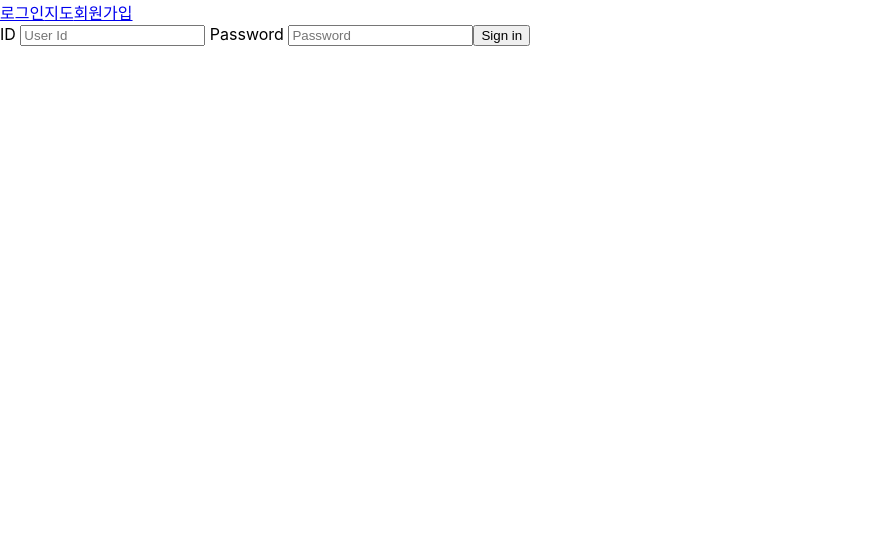
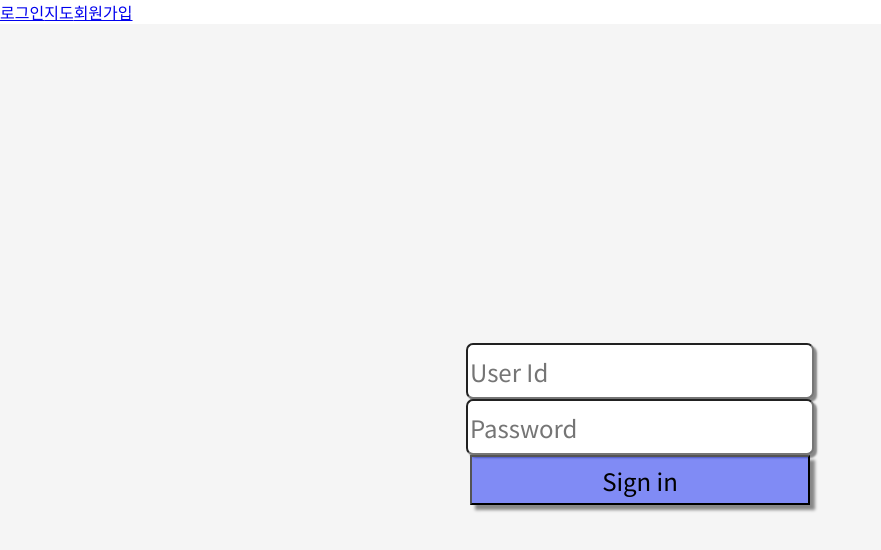
Before and after one commit to dgsw-2019-hackathon/LoFound, a React (Create React App) app in the folder WEB/: page / in a window 1280 px wide. Shown: the top 550 px of the page, without its empty margins (0-881 px from the left). Built offline with nearby package versions, Linux system fonts and the light colour scheme; what google-maps-react would draw is missing.

Commit message:
[ADD, FIX] login, list
로그인 디자인 추가, 리스트 콘솔 추가

```diff
--- a/WEB/src/routes/Find/LostProperty/PropertyList.js
+++ b/WEB/src/routes/Find/LostProperty/PropertyList.js
@@ -7,14 +7,22 @@ class PropertyList extends Component {
         property: []
     };
 
-    async componentDidMount(){
-        let {data: property } = await axios.get('http://192.168.137.1:7777/losts/');
-        console.log(property);
+    componentDidMount(){
+        console.log("1");
+        this.getProperty();
+        console.log("2");
+    }
+
+    getProperty = async () => {
+        const property = await axios.get('http://192.168.137.1:7777/losts/');
+        console.log(property+"앙");
         this.setState({property});
     }
 
     render() {
         const { property } = this.state;
+        console.log(property+"3번쨰");
+        console.log(property.idx+ "4번째");
 
         if(property.length > 0)
         {
--- a/WEB/src/routes/Login/Login.js
+++ b/WEB/src/routes/Login/Login.js
@@ -1,7 +1,6 @@
-import React, {
-    Component
-} from 'react';
+import React, { Component } from 'react';
 import axios from 'axios';
+import './Login.scss';
 
 class Login extends Component {
     state = {
@@ -33,8 +32,7 @@ class Login extends Component {
 
     render() {
         return (
-          <div>
-            <label> ID </label>
+          <div className= "loginForm">
             <input  type = "text"
                     name = "userId"
                     placeholder = "User Id"
@@ -44,9 +42,8 @@ class Login extends Component {
                     onChange = {
                         this.handleChange
                     }
+                    className="userId"
                     />
-
-            <label> Password </label>
             <input  type = "password"
                     name = "password"
                     placeholder = "Password"
@@ -56,9 +53,10 @@ class Login extends Component {
                     onChange = {
                         this.handleChange
                     }
+                    className="password"
                     />
 
-            <button type = "button"
+            <button
                     onClick = {
                       this.handleSubmit
                     }> Sign in </button>
--- /dev/null
+++ b/WEB/src/routes/Login/Login.scss
@@ -0,0 +1,40 @@
+@import url('https://fonts.googleapis.com/css?family=Noto+Sans+KR&display=swap');
+
+*{
+    font-family: 'Noto Sans KR', sans-serif;
+}
+
+
+input,button {
+    width: 340px;
+    height: 50px;
+    font-size: 1.5rem;
+}
+
+.loginForm {
+    display: flex;
+    justify-content: center;
+    flex-direction: column;
+    align-items: center;
+    width: 100%;
+    height: 800px;
+    background: whitesmoke;
+
+    button {
+        background-color: rgba( 12, 35, 245, 0.5 );
+        box-shadow: 5px 5px 3px #888888;
+        transition: all 0.4s;
+        -webkit-transition: all 0.4s;
+        -o-transition: all 0.4s;
+        -moz-transition: all 0.4s;
+
+        &:hover{
+            cursor: pointer;
+        }
+    }
+
+    input {
+        border-radius: 7px;
+        box-shadow: 3px 3px 2px #888888;
+    }
+}
```
